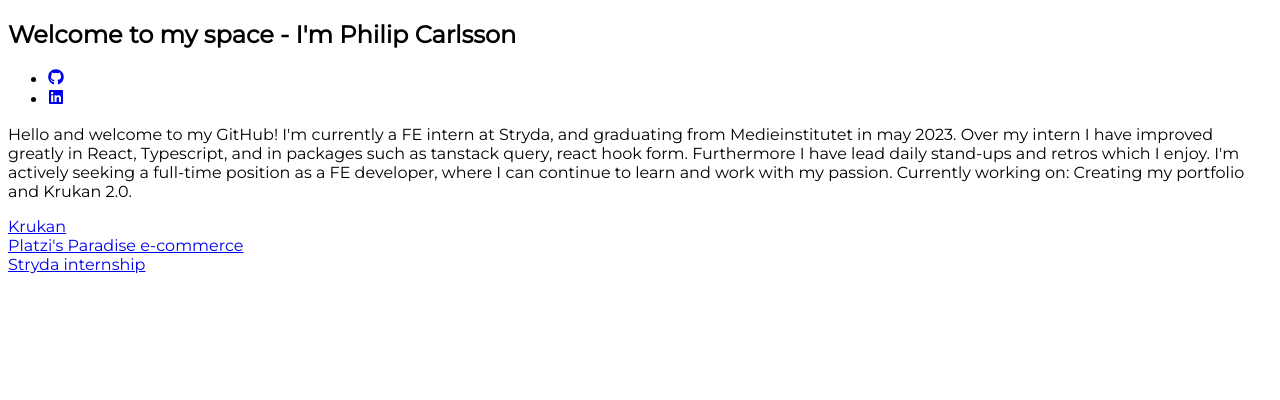
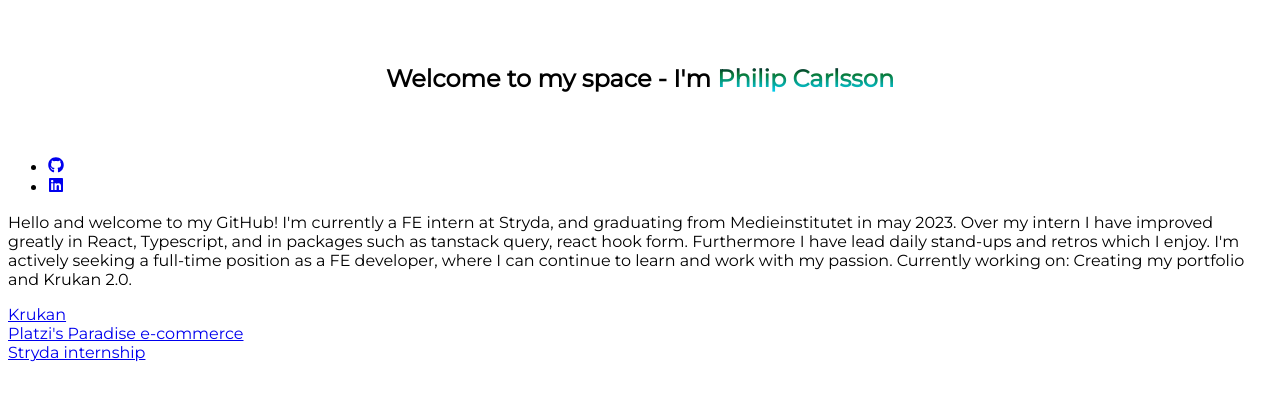
Before and after one commit to fishenchips/portfolio, a Next.js app: page / in a window 1280 px wide. Shown: the top 400 px of the page. Built offline with nearby package versions, Linux system fonts and the light colour scheme.

Commit message:
adding gradient to header on landing page

```diff
--- a/src/app/page.tsx
+++ b/src/app/page.tsx
@@ -1,6 +1,8 @@
+"use client";
 import Image from "next/image";
 import Link from "next/link";
 import { FaGithub, FaLinkedin } from "react-icons/fa";
+import styled from "styled-components";
 /*  <Image
               src="/vercel.svg"
               alt="Vercel Logo"
@@ -13,7 +15,10 @@
   return (
     <main>
       <div>
-        <h2>Welcome to my space - I&apos;m Philip Carlsson</h2>
+        <H2>
+          <span>Welcome to my space - I&apos;m </span>
+          <Name>Philip Carlsson</Name>
+        </H2>
         <ul>
           {/* color is weird atm due to a tag */}
           <li>
@@ -66,3 +71,18 @@
   );
 };
 export default Home;
+
+const H2 = styled.h2`
+  margin: 4rem 0;
+  text-align: center;
+`;
+
+const Name = styled.span`
+  background: -webkit-linear-gradient(
+    rgba(2, 0, 36, 1) 0%,
+    rgba(9, 121, 54, 1) 35%,
+    rgba(0, 212, 255, 1)
+  );
+  -webkit-background-clip: text;
+  -webkit-text-fill-color: transparent;
+`;
```
